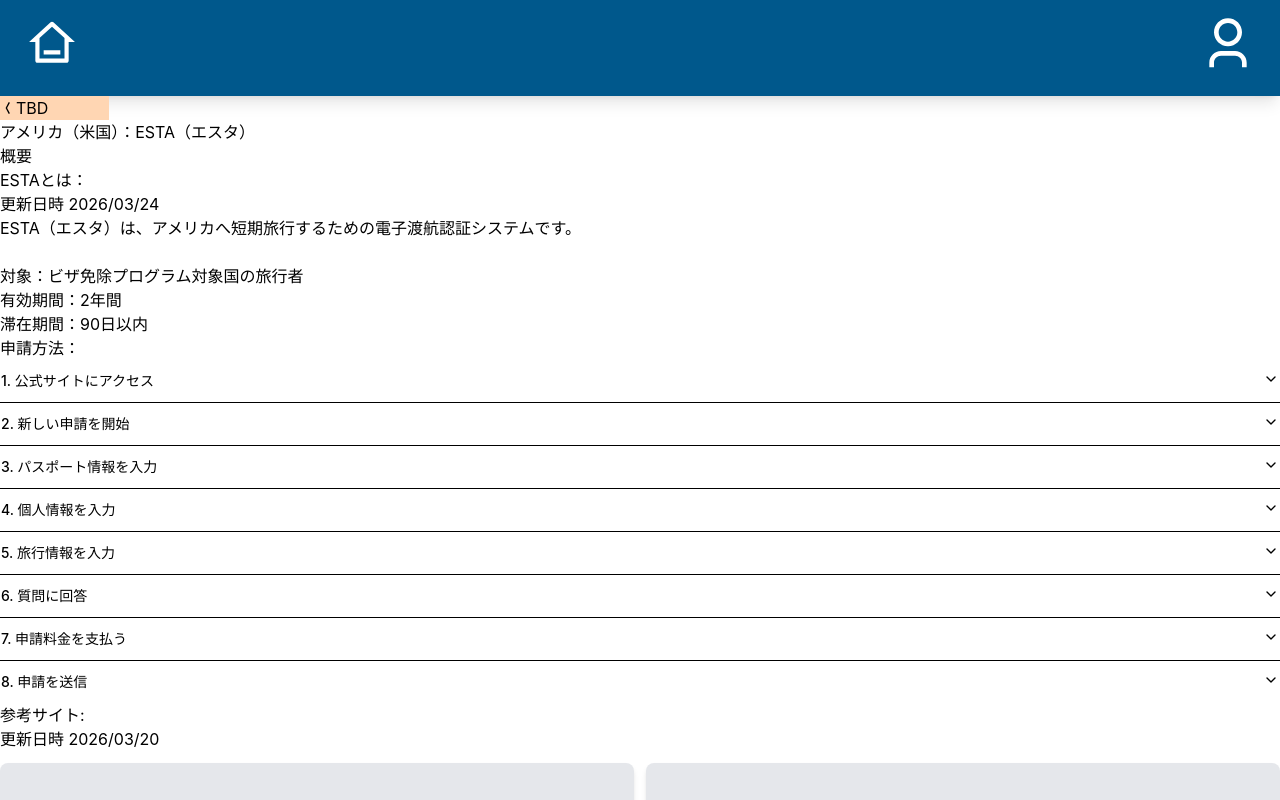
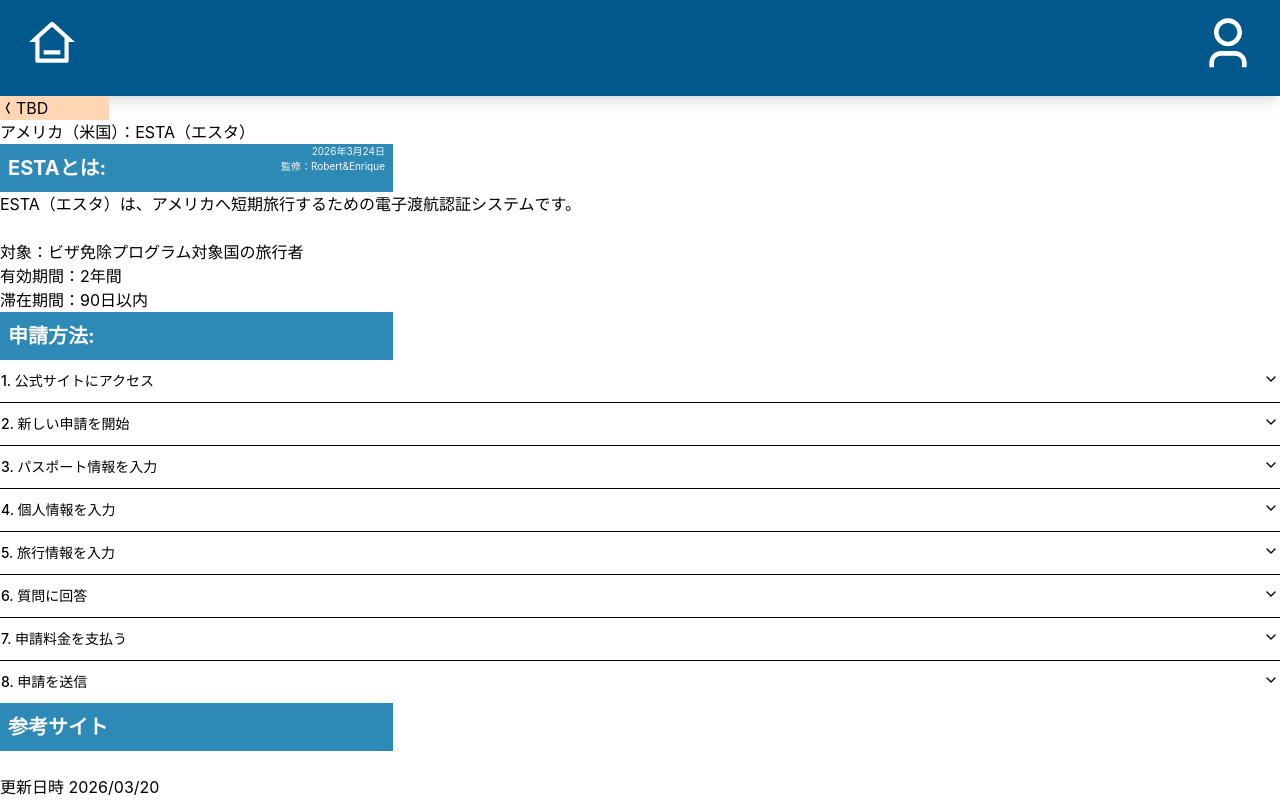
Before and after one commit to Triton-Swallows/Triton-Swallows-App, a React (Vite) app in the folder fe/: page /usa/packing-list/esta in a window 1280 px wide. Shown: the top 800 px of the page. Built offline with nearby package versions, Linux system fonts and the light colour scheme; no server answers.

Commit message:
style: TitleFrameを各種帯に適用

```diff
--- a/fe/src/components/pages/EstaPage.tsx
+++ b/fe/src/components/pages/EstaPage.tsx
@@ -7,6 +7,7 @@
   AccordionItem,
   AccordionTrigger,
 } from "@/components/ui/accordion";
+import { TitleFrame } from "../atoms/TitleFrame";
 import apiClient from "@/config/apiClient";
 
 export const EstaPage = () => {
@@ -58,10 +59,12 @@
     <HeaderLayout>
       <BackIcon path={"/usa/packing-list"} label="TBD" />
       <h2>アメリカ（米国）：ESTA（エスタ）</h2>
-      <div>概要</div>
       <section>
-        ESTAとは： <br />
-        更新日時 2026/03/24
+        <TitleFrame
+          title="ESTAとは:"
+          date="2026年3月24日"
+          superivisor="監修：Robert&Enrique"
+        />
         <p>
           ESTA（エスタ）は、アメリカへ短期旅行するための電子渡航認証システムです。
           <br />
@@ -74,7 +77,7 @@
         </p>
       </section>
       <section>
-        申請方法：
+        <TitleFrame title="申請方法:" date="" superivisor="" />
         <Accordion type="single" collapsible>
           <AccordionItem value="item-1">
             <AccordionTrigger>1. 公式サイトにアクセス</AccordionTrigger>
@@ -111,7 +114,7 @@
         </Accordion>
       </section>
       <section>
-        参考サイト:
+        <TitleFrame title="参考サイト" date="" superivisor="" />
         <br />
         更新日時 2026/03/20
         <div className="grid grid-cols-2 gap-3 mt-3">
--- a/fe/src/components/pages/PackingList.tsx
+++ b/fe/src/components/pages/PackingList.tsx
@@ -5,6 +5,7 @@
 import { PrimaryLink } from "../atoms/Link";
 import { ReviewSummaryCard } from "../organisms/reviews/ReviewSummaryCard";
 import { ReviewCard } from "../organisms/reviews/ReviewCard";
+import { TitleFrame } from "../atoms/TitleFrame";
 import apiClient from "@/config/apiClient";
 import { AuthContextConsumer } from "@/contexts/AuthContexts";
 
@@ -204,7 +205,7 @@
           <TabsTrigger value="review">口コミ</TabsTrigger>
         </TabsList>
         <TabsContent value="items">
-          <h2>必要書類</h2>
+          <TitleFrame title="必要書類" date="" superivisor="" />
           {itemList.map((item) => (
             <div key={item.name}>
               <div>
```
